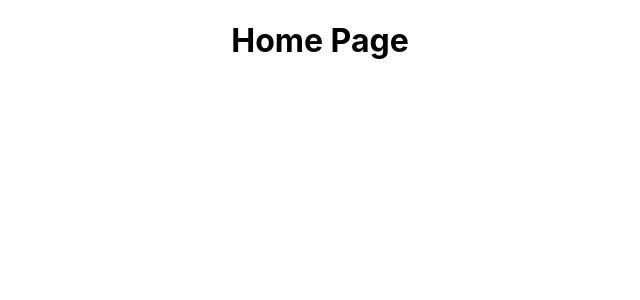
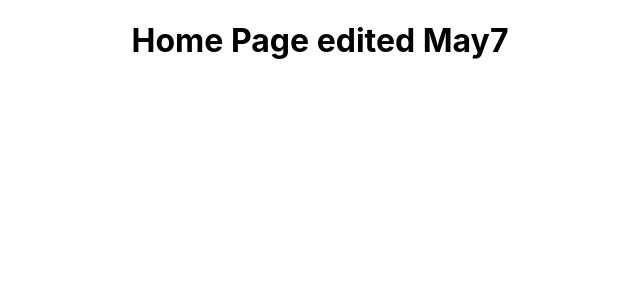
Before and after one commit to ckskarl/karl__launchpad-react-code-challenge, a React (Create React App) app: page / in a window 1280 px wide. Shown: the top 300 px of the page, without its empty margins (320-960 px from the left). Built offline with nearby package versions, Linux system fonts and the light colour scheme.

Commit message:
test directory change

```diff
--- a/src/Home.js
+++ b/src/Home.js
@@ -4,7 +4,7 @@ import React from 'react'
 function Home(){
     return(
         <div>
-            <h1>Home Page</h1>
+            <h1>Home Page edited May7</h1>
         </div>
     )
 }
```
